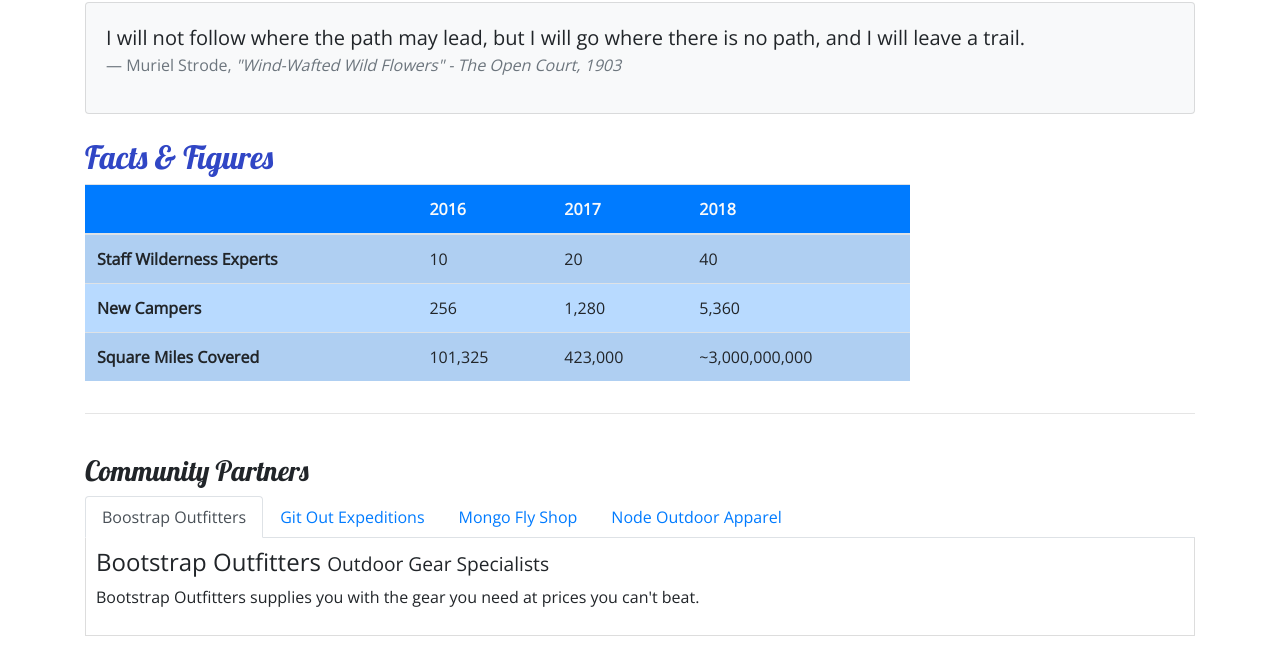
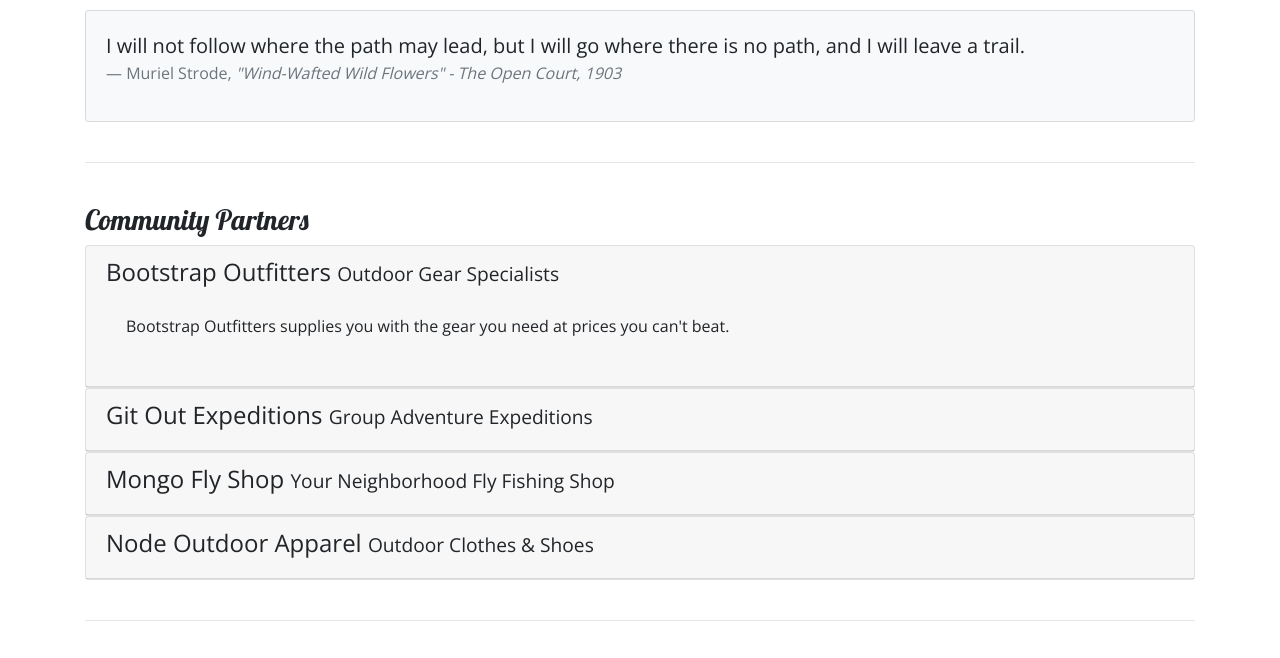
Before and after one commit to Miraragal/Boostrap-practice, a website: page aboutus.html in a window 1280 px wide. Shown: the part 651-1309 px from the top of the page. Drawn offline with nearby package versions, Linux system fonts and the light colour scheme.

Commit message:
Accordion

```diff
--- a/aboutus.html
+++ b/aboutus.html
@@ -76,10 +76,11 @@
                 </ol>
                 <br />
                 <h2>About Us</h2>
-                <hr />
             </div>
         </div>
+        <hr />
         <br />
+
         <div class="row row-content">
             <div class="col-sm-6">
                 <h3>Our Mission</h3>
@@ -122,7 +123,82 @@
             </div>
         </div>
         <br />
+        <hr />
+        <br />
 
+        <div class="row row-content">
+            <div class="col">
+                <h3>Community Partners</h3>
+                <div id="accordion">
+                    <div class="tab-content">
+                        <div class="card">
+                            <div role="tab" class="card-header">
+                                <h4>
+                                    <a class="collapsed" data-toggle="collapse" data-target="#bootstrap">
+                                        Bootstrap Outfitters <small>Outdoor Gear Specialists</small>
+                                    </a>
+                                </h4>
+                                <div class="collapse show" id="bootstrap" data-parent="#accordion">
+                                    <div class="card-body">
+                                        <p class="d-none d-sm-block">Bootstrap Outfitters supplies you with the gear you need at prices you
+                                       can't beat.</p>
+                                    </div>
+                                </div>
+                            </div>
+                        </div>
+                        <div class="card">
+                            <div role="tab" class="card-header">
+                                <h4>
+                                    <a class="collapsed" data-toggle="collapse" data-target="#git">
+                                    Git Out Expeditions <small>Group Adventure Expeditions</small>
+                                     </a>
+                                </h4>
+                                <div class="collapse" id="git" data-parent="#accordion">
+                                    <div class="card-body">
+                                        <p class="d-none d-sm-block">Join Git Out Expeditions to explore new horizons with a group of other
+                                        adventurers!</p>
+                                    </div>
+                                </div>
+                            </div>
+                        </div>
+                         <div class="card">
+                             <div role="tab" class="card-header">
+                                 <h4>
+                                    <a class="collapsed" data-toggle="collapse" data-target="#mongo">
+                                      Mongo Fly Shop <small>Your Neighborhood Fly Fishing Shop</small>
+                                    </a>
+                                </h4>
+                                <div class="collapse" id="mongo" data-parent="#accordion">
+                                    <div class="card-body">
+                                        <p class="d-none d-sm-block">Need a new fishing pole, a tacklebox, or flies of all kinds? Stop by Mongo
+                                         Fly Shop.</p>
+                                    </div>
+                                </div>
+                             </div>
+                         </div>
+                         <div class="card">
+                            <div role="tab" class="card-header">
+                                <h4>
+                                    <a class="collapsed" data-toggle="collapse" data-target="#node">
+                                        Node Outdoor Apparel <small>Outdoor Clothes & Shoes</small>
+                                    </a>
+                                </h4>
+                                <div class="collapse" id="node" data-parent="#accordion">
+                                    <div class="card-body">
+                                        <p class="d-none d-sm-block">From polar fleeces to swimsuits, hiking boots to waders, a visit to Node
+                                        will be sure to get you covered.</p>
+                                    </div>
+                                </div>
+                            </div>
+                        </div>
+                    </div>
+                </div>
+
+            </div>
+        </div>
+        <br />
+        <hr />
+        <br />
         <div class="row row-content">
             <div class="col-sm-9">
             	<h2>Facts &amp; Figures</h2>
@@ -160,41 +236,7 @@
                 </div>
             </div>
         </div>
-        <hr />
         <br />
-        <div class="row row-content">
-            <div class="col">
-                <h3>Community Partners</h3>
-                <ul class="nav nav-tabs">
-                    <li class="nav-item"><a class="nav-link active" href="#bootstrap" role="tab" data-toggle="tab">Boostrap Outfitters</a></li>
-                    <li class="nav-item"><a class="nav-link" href="#git" role="tab" data-toggle="tab">Git Out Expeditions</a></li>
-                    <li class="nav-item"><a class="nav-link" href="#mongo" role="tab" data-toggle="tab">Mongo Fly Shop</a></li>
-                    <li class="nav-item"><a class="nav-link" href="#node" role="tab" data-toggle="tab">Node Outdoor Apparel</a></li>
-                </ul>
-                <div class="tab-content">
-                    <div role="tabpanel" class="tab-pane fade show active" id="bootstrap">
-                        <h4>Bootstrap Outfitters <small>Outdoor Gear Specialists</small></h4>
-                        <p class="d-none d-sm-block">Bootstrap Outfitters supplies you with the gear you need at prices you
-                            can't beat.</p>
-                    </div>
-                    <div role="tabpanel" class="tab-pane fade" id="git">
-                        <h4>Git Out Expeditions <small>Group Adventure Expeditions</small></h4>
-                        <p class="d-none d-sm-block">Join Git Out Expeditions to explore new horizons with a group of other
-                            adventurers!</p>
-                    </div>
-                    <div role="tabpanel" class="tab-pane fade" id="mongo">
-                        <h4>Mongo Fly Shop <small>Your Neighborhood Fly Fishing Shop</small></h4>
-                        <p class="d-none d-sm-block">Need a new fishing pole, a tacklebox, or flies of all kinds? Stop by Mongo
-                            Fly Shop.</p>
-                    </div>
-                    <div role="tabpanel" class="tab-pane fade" id="node">
-                        <h4>Node Outdoor Apparel <small>Outdoor Clothes & Shoes</small></h4>
-                        <p class="d-none d-sm-block">From polar fleeces to swimsuits, hiking boots to waders, a visit to Node
-                            will be sure to get you covered.</p>
-                    </div>
-                </div>
-            </div>
-        </div>
         <br />
     </div>
 
--- a/css/styles.css
+++ b/css/styles.css
@@ -42,10 +42,3 @@ row-content{
     margin: 0;
 
 }
-
-.tab-content {
-    border: 1px solid #ddd;
-    border-top: NONE;
-    padding: 10px;
-
-}
```
